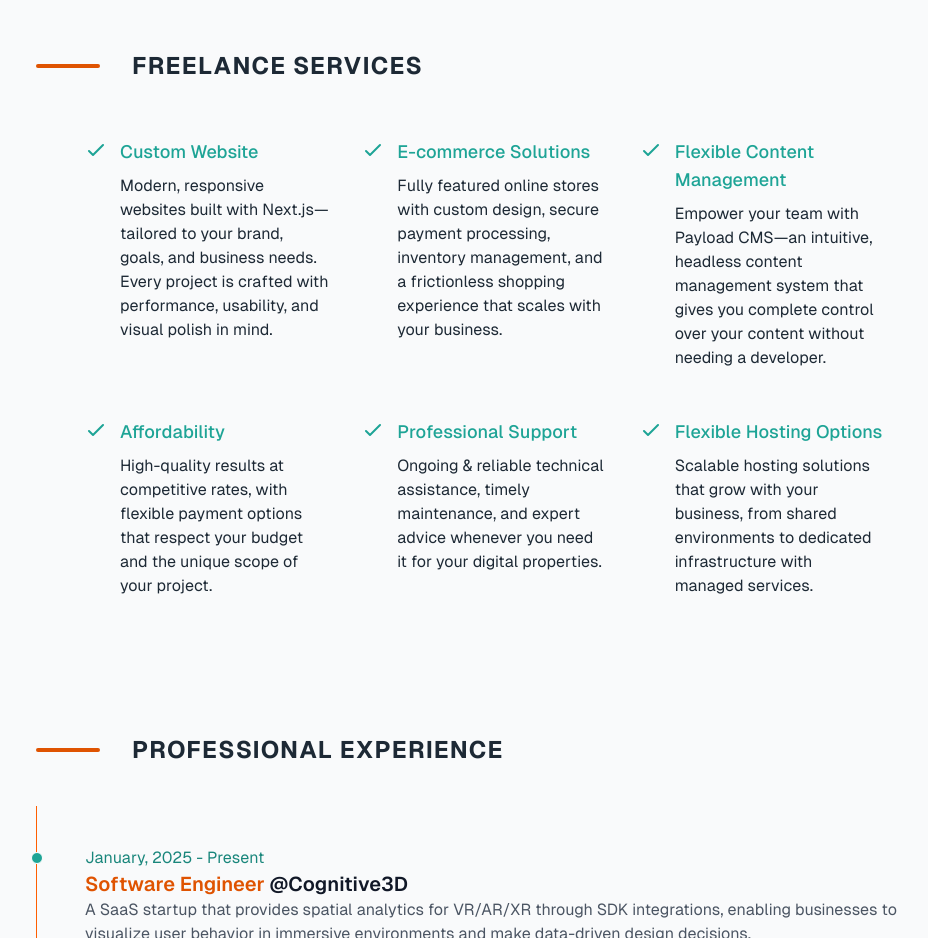
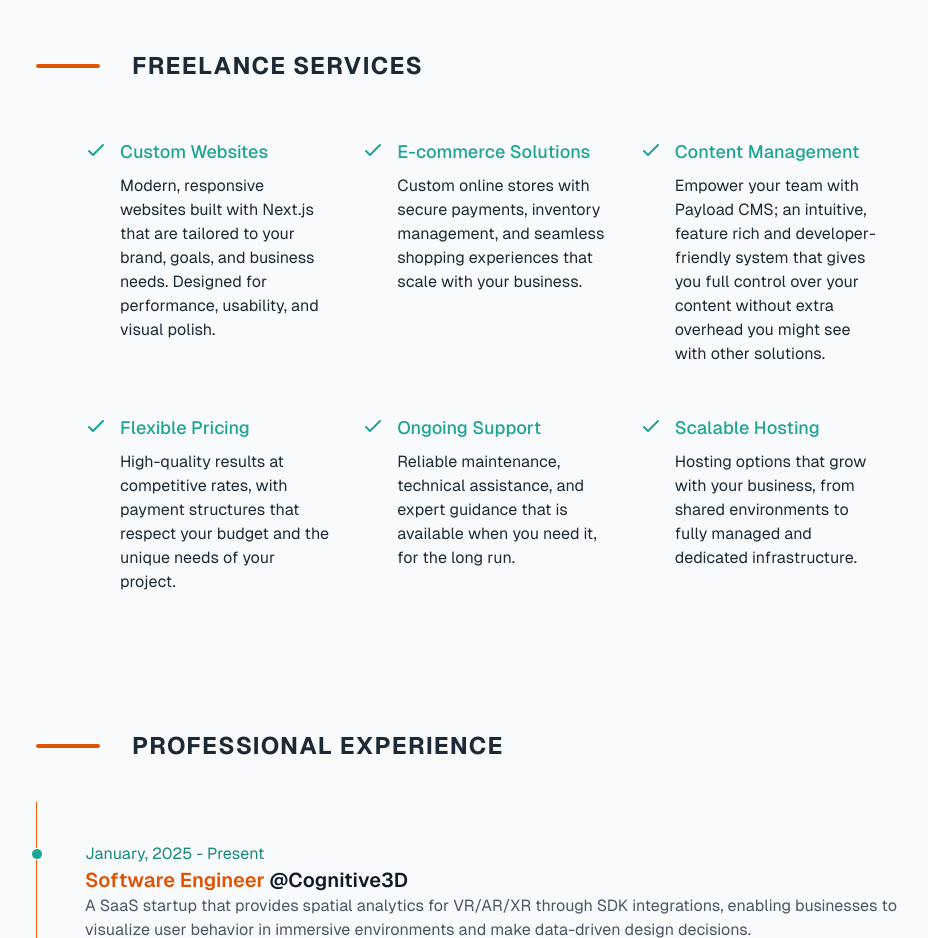
Before and after one commit to benWozak/portfolio-v2, a Next.js app: page /about in a window 1280 px wide. Shown: the part 1100-2038 px from the top of the page, without its empty margins (156-1084 px from the left). Built offline with nearby package versions, Linux system fonts and the light colour scheme.

Commit message:
copy update

```diff
--- a/src/components/content/Pitch.tsx
+++ b/src/components/content/Pitch.tsx
@@ -13,27 +13,27 @@ type Props = {};
 export function Pitch({}: Props) {
   const features = [
     {
-      title: "Startup-Proven Engineer",
+      title: "Startup-Proven Engineering",
       description:
-        "Seasoned in fast-moving startup environments with a passion for building efficient, scalable solutions. I bring a wealth of experience to every project.",
+        "Seasoned in fast-moving startup environments with a passion for building & improving efficient, scalable applications. I bring a wealth of experience to every project.",
       icon: Rocket,
     },
     {
-      title: "Tech Stack Fluent",
+      title: "Reliable Judgment",
       description:
-        "Comfortable across the stack — especially sharp in frontend ecosystems. I have the tools and intuition to bring any feature to life.",
+        "I’ve seen what works and what doesn’t. I bring sound judgment to every decision, helping you avoid dead ends, pick the right tools, and build only what matters.",
       icon: Cpu,
     },
     {
-      title: "Systems Thinker",
+      title: "Systematic Thinking",
       description:
-        "I think in systems — designing intuitive interfaces while accounting for backend architecture, performance, and scalability.",
+        "I think in systems; designing intuitive interfaces while accounting for backend architecture, performance, and scalability.",
       icon: Blocks,
     },
     {
-      title: "Client-Centered Developer",
+      title: "Collaboration by Design",
       description:
-        "I listen first, code second — ensuring every line I write aligns with your goals and gives you full control over features and content.",
+        "Good software starts with clarity. I take time to understand your goals so I can deliver solutions that are not just functional, but truly useful; and fully under your control.",
       icon: UserIcon,
     },
   ];
--- a/src/components/content/Services.tsx
+++ b/src/components/content/Services.tsx
@@ -14,34 +14,34 @@ type ServiceItemProps = {
 
 const serviceItems: ServiceItemProps[] = [
   {
-    title: "Custom Website",
+    title: "Custom Websites",
     description:
-      "Modern, responsive websites built with Next.js—tailored to your brand, goals, and business needs. Every project is crafted with performance, usability, and visual polish in mind.",
+      "Modern, responsive websites built with Next.js that are tailored to your brand, goals, and business needs. Designed for performance, usability, and visual polish.",
   },
   {
     title: "E-commerce Solutions",
     description:
-      "Fully featured online stores with custom design, secure payment processing, inventory management, and a frictionless shopping experience that scales with your business.",
+      "Custom online stores with secure payments, inventory management, and seamless shopping experiences that scale with your business.",
   },
   {
-    title: "Flexible Content Management",
+    title: "Content Management",
     description:
-      "Empower your team with Payload CMS—an intuitive, headless content management system that gives you complete control over your content without needing a developer.",
+      "Empower your team with Payload CMS; an intuitive, feature rich and developer-friendly system that gives you full control over your content without extra overhead you might see with other solutions.",
   },
   {
-    title: "Affordability",
+    title: "Flexible Pricing",
     description:
-      "High-quality results at competitive rates, with flexible payment options that respect your budget and the unique scope of your project.",
+      "High-quality results at competitive rates, with payment structures that respect your budget and the unique needs of your project.",
   },
   {
-    title: "Professional Support",
+    title: "Ongoing Support",
     description:
-      "Ongoing & reliable technical assistance, timely maintenance, and expert advice whenever you need it for your digital properties.",
+      "Reliable maintenance, technical assistance, and expert guidance that is available when you need it, for the long run.",
   },
   {
-    title: "Flexible Hosting Options",
+    title: "Scalable Hosting",
     description:
-      "Scalable hosting solutions that grow with your business, from shared environments to dedicated infrastructure with managed services.",
+      "Hosting options that grow with your business, from shared environments to fully managed and dedicated infrastructure.",
   },
 ];
 
```
